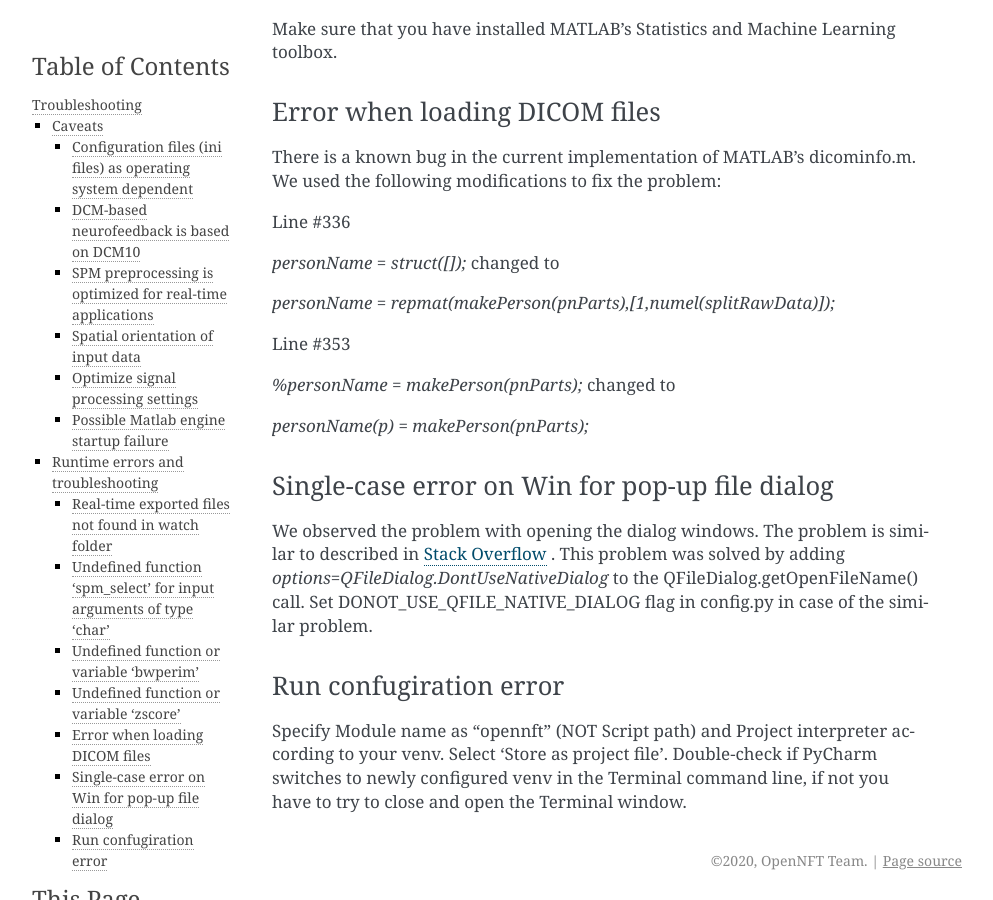
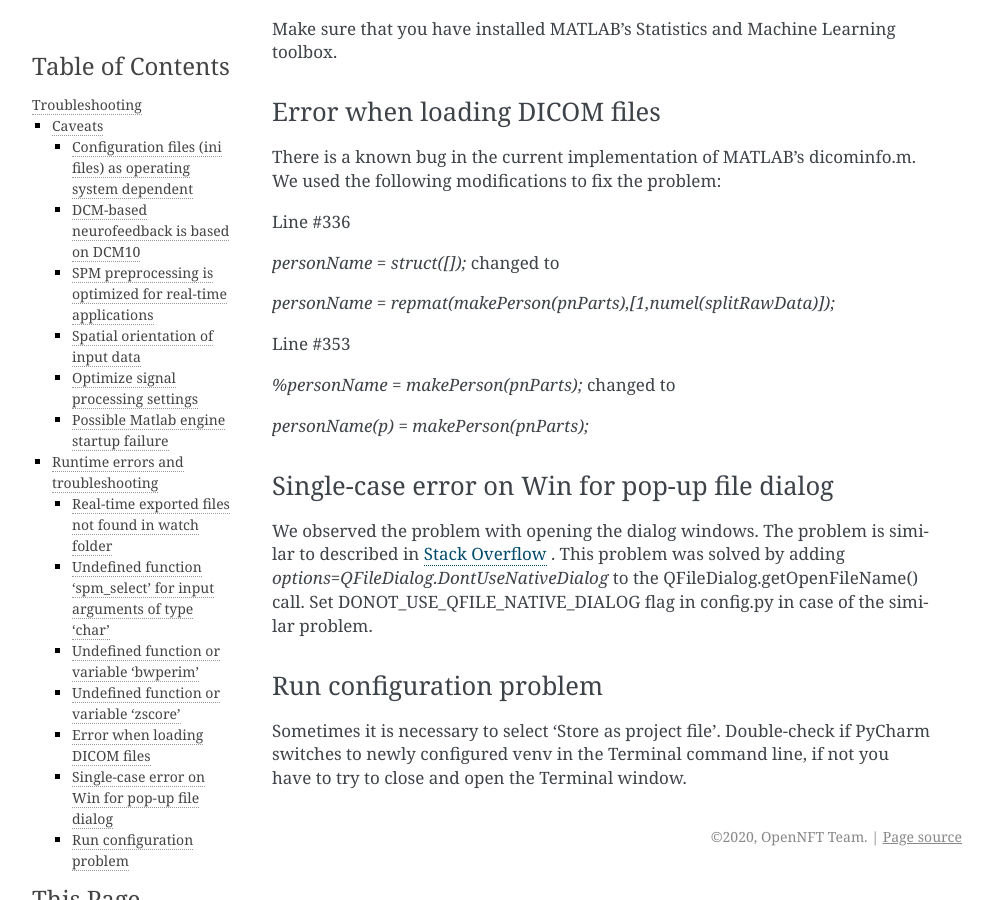
Before and after one commit to OpenNFT/OpenNFT, a Sphinx documentation site: the page built from docs/troubleshooting.rst, in a window 1280 px wide and 900 px high, scrolled down 2780 px. Shown: the whole window, without its empty margins (148-1141 px from the left). Built offline with Sphinx 7.4.7, drawn with Linux system fonts in a browser that asks for light colours.

Commit message:
troubleshooting update

```diff
--- a/docs/troubleshooting.rst
+++ b/docs/troubleshooting.rst
@@ -100,7 +100,7 @@ We observed the problem with opening the dialog windows. The problem is similar
 
 .. _possible_error:
 
-Run confugiration error
-+++++++++++++++++++++++
+Run configuration problem
++++++++++++++++++++++++++
 
-Specify Module name as “opennft” (NOT Script path) and Project interpreter according to your venv. Select 'Store as project file'. Double-check if PyCharm switches to newly configured venv in the Terminal command line, if not you have to try to close and open the Terminal window.
+Sometimes it is necessary to select 'Store as project file'. Double-check if PyCharm switches to newly configured venv in the Terminal command line, if not you have to try to close and open the Terminal window.
```
